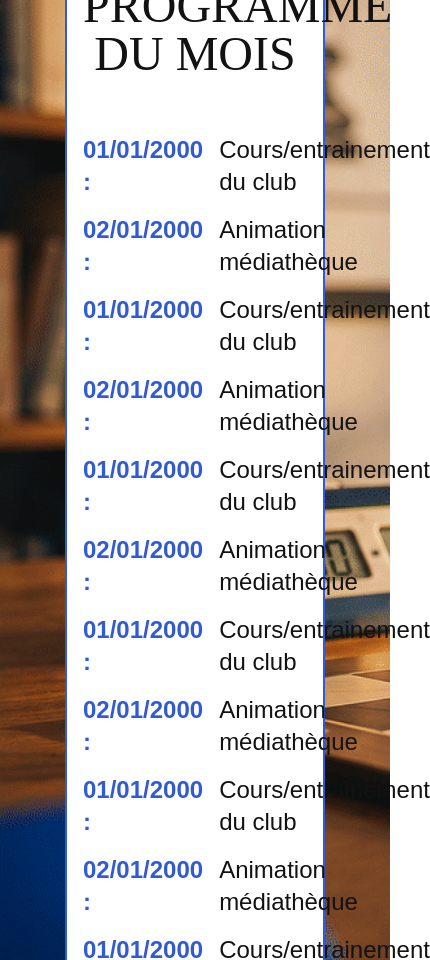
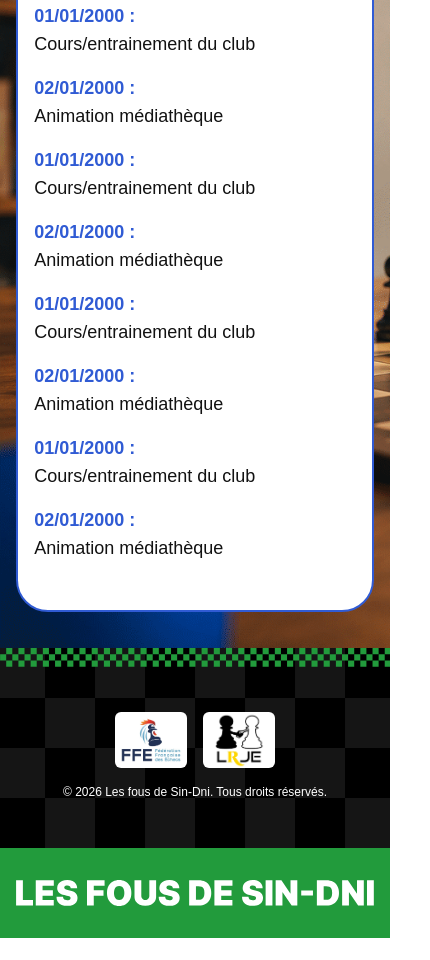
Before and after one commit to ClementSellyPro/bishop_project, a Next.js app: page /evenements in a window 390 px wide. Shown: the part 1040-2000 px from the top of the page, 430 px wide, since content can reach past the window. After the commit the page ends 1978 px from the top, so only its background shows below. Built offline with nearby package versions, Linux system fonts and the light colour scheme.

Commit message:
Calendar responsive

```diff
--- a/app/evenements/components/Calendar.tsx
+++ b/app/evenements/components/Calendar.tsx
@@ -3,7 +3,7 @@ import Image from "next/image";
 export default function Calendar() {
   return (
     <div
-      className="min-h-screen pt-20 flex items-center justify-center relative bg-[#F2F2F2] text-[#121212]"
+      className="min-h-screen pt-10 lg:pt-20 pb-8 flex items-center justify-center relative bg-[#F2F2F2] text-[#121212]"
       style={{
         backgroundImage: "url('/event_bg.png')",
         backgroundRepeat: "repeat",
@@ -11,59 +11,43 @@ export default function Calendar() {
       }}
     >
       <div
-        className={`bg-white border-[#305BD4] flex flex-col border-2 rounded-4xl p-4 pb-12 w-8/12 md:w-6/12 lg:w-9/12 h-10/12 md:h-6/12 lg:h-8/12`}
+        className={`bg-white border-[#305BD4] flex flex-col border-2 rounded-4xl p-4 pb-12 w-11/12 md:w-6/12 lg:w-9/12 h-10/12 md:h-6/12 lg:h-8/12`}
       >
-        <h1 className="kaisei-opti-regular text-5xl text-center mt-8">
+        <h1 className="kaisei-opti-regular text-3xl lg:text-5xl text-center mt-8">
           LE PROGRAMME DU MOIS
         </h1>
 
         {/* Programme du mois */}
-        <div className="flex flex-col gap-4 mt-14 text-2xl px-0 md:px-8 lg:px-16">
-          <div className="flex gap-4">
+        <div className="flex flex-col gap-4 mt-8 lg:mt-14 text-lg lg:text-2xl px-0 md:px-8 lg:px-16">
+          <div className="flex flex-col lg:flex-row gap-0 lg:gap-2">
             <p className="text-[#305BD4] font-bold">01/01/2000 :</p>
             <p>Cours/entrainement du club</p>
           </div>
-          <div className="flex gap-4">
+          <div className="flex flex-col lg:flex-row gap-0 lg:gap-2">
             <p className="text-[#305BD4] font-bold">02/01/2000 :</p>
             <p>Animation médiathèque</p>
           </div>
-          <div className="flex gap-4">
+          <div className="flex flex-col lg:flex-row gap-0 lg:gap-2">
             <p className="text-[#305BD4] font-bold">01/01/2000 :</p>
             <p>Cours/entrainement du club</p>
           </div>
-          <div className="flex gap-4">
+          <div className="flex flex-col lg:flex-row gap-0 lg:gap-2">
             <p className="text-[#305BD4] font-bold">02/01/2000 :</p>
             <p>Animation médiathèque</p>
           </div>
-          <div className="flex gap-4">
+          <div className="flex flex-col lg:flex-row gap-0 lg:gap-2">
             <p className="text-[#305BD4] font-bold">01/01/2000 :</p>
             <p>Cours/entrainement du club</p>
           </div>
-          <div className="flex gap-4">
+          <div className="flex flex-col lg:flex-row gap-0 lg:gap-2">
             <p className="text-[#305BD4] font-bold">02/01/2000 :</p>
             <p>Animation médiathèque</p>
           </div>
-          <div className="flex gap-4">
+          <div className="flex flex-col lg:flex-row gap-0 lg:gap-2">
             <p className="text-[#305BD4] font-bold">01/01/2000 :</p>
             <p>Cours/entrainement du club</p>
           </div>
-          <div className="flex gap-4">
-            <p className="text-[#305BD4] font-bold">02/01/2000 :</p>
-            <p>Animation médiathèque</p>
-          </div>
-          <div className="flex gap-4">
-            <p className="text-[#305BD4] font-bold">01/01/2000 :</p>
-            <p>Cours/entrainement du club</p>
-          </div>
-          <div className="flex gap-4">
-            <p className="text-[#305BD4] font-bold">02/01/2000 :</p>
-            <p>Animation médiathèque</p>
-          </div>
-          <div className="flex gap-4">
-            <p className="text-[#305BD4] font-bold">01/01/2000 :</p>
-            <p>Cours/entrainement du club</p>
-          </div>
-          <div className="flex gap-4">
+          <div className="flex flex-col lg:flex-row gap-0 lg:gap-2">
             <p className="text-[#305BD4] font-bold">02/01/2000 :</p>
             <p>Animation médiathèque</p>
           </div>
```
